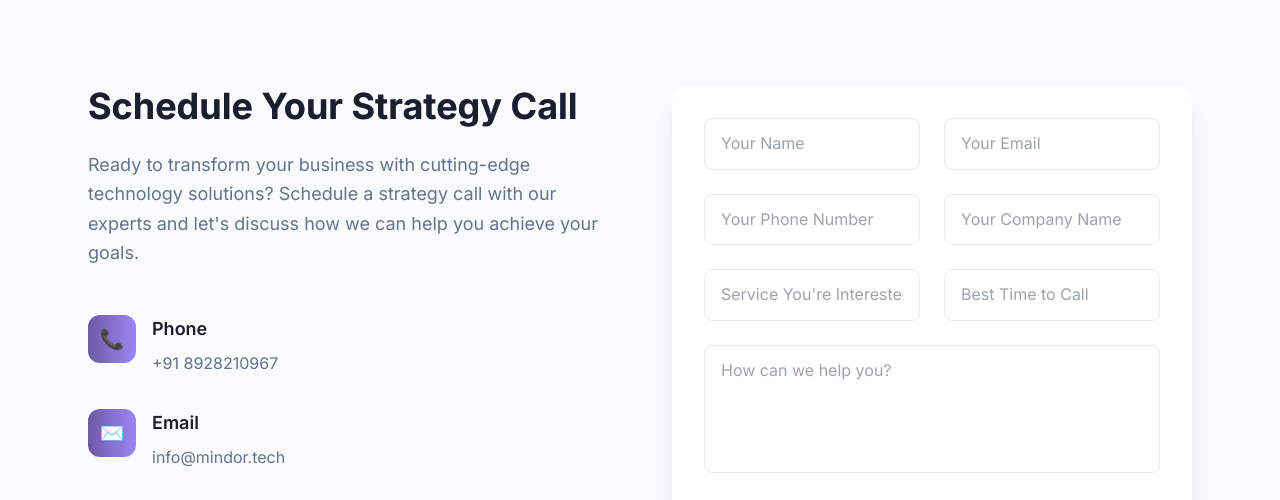
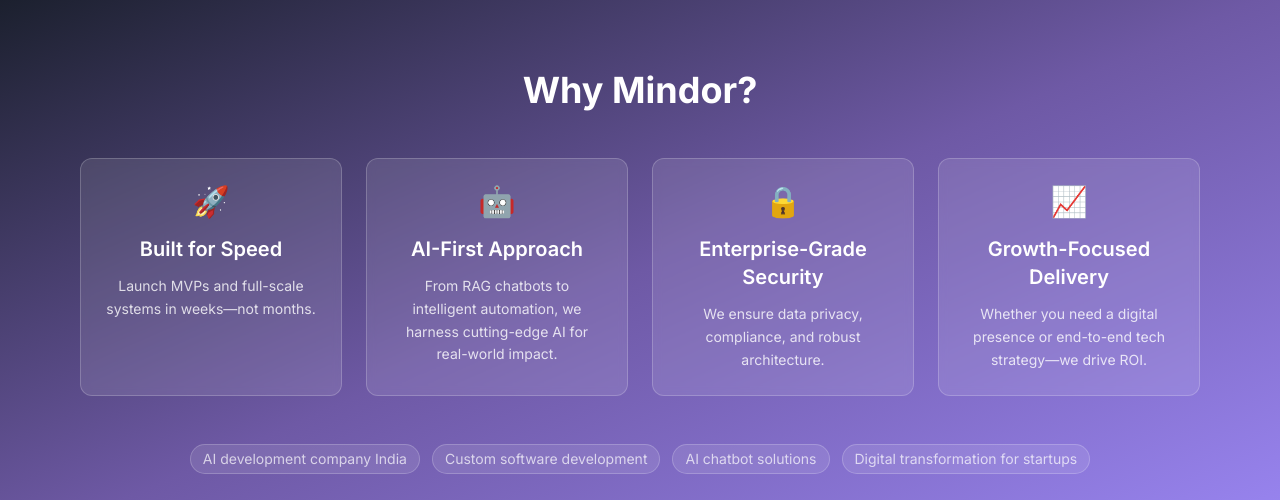
Before and after one commit to rastogi30/Mindor-tech, a React (Vite) app: page / in a window 1280 px wide. Shown: the part 810-1310 px from the top of the page. Built offline with nearby package versions, Linux system fonts and the light colour scheme.

Commit message:
subsection ui

```diff
--- /dev/null
+++ b/src/components/WhyMindor.jsx
@@ -0,0 +1,116 @@
+import React from 'react';
+import { motion } from 'framer-motion';
+
+const WhyMindor = () => {
+  return (
+    <section className="relative py-20 bg-gradient-to-br from-primary-dark via-primary to-primary-light">
+      <div className="container mx-auto px-4">
+        <motion.div
+          className="text-center"
+          initial={{ opacity: 0, y: 30 }}
+          whileInView={{ opacity: 1, y: 0 }}
+          transition={{ duration: 0.8 }}
+          viewport={{ once: true }}
+        >
+          <motion.h2
+            className="text-3xl md:text-4xl font-bold text-white mb-12"
+            initial={{ opacity: 0, y: 20 }}
+            whileInView={{ opacity: 1, y: 0 }}
+            transition={{ duration: 0.8, delay: 0.2 }}
+            viewport={{ once: true }}
+          >
+            Why Mindor?
+          </motion.h2>
+
+          <div className="grid grid-cols-1 md:grid-cols-2 lg:grid-cols-4 gap-6 max-w-6xl mx-auto">
+            <motion.div
+              className="bg-white/10 backdrop-blur-sm rounded-xl p-6 border border-white/20 hover:bg-white/15 transition-all duration-300"
+              initial={{ opacity: 0, y: 20 }}
+              whileInView={{ opacity: 1, y: 0 }}
+              transition={{ duration: 0.6, delay: 0.4 }}
+              viewport={{ once: true }}
+              whileHover={{ y: -5, scale: 1.02 }}
+            >
+              <div className="text-3xl mb-4">🚀</div>
+              <h3 className="text-xl font-semibold text-white mb-3">Built for Speed</h3>
+              <p className="text-white/80 text-sm leading-relaxed">
+                Launch MVPs and full-scale systems in weeks—not months.
+              </p>
+            </motion.div>
+
+            <motion.div
+              className="bg-white/10 backdrop-blur-sm rounded-xl p-6 border border-white/20 hover:bg-white/15 transition-all duration-300"
+              initial={{ opacity: 0, y: 20 }}
+              whileInView={{ opacity: 1, y: 0 }}
+              transition={{ duration: 0.6, delay: 0.6 }}
+              viewport={{ once: true }}
+              whileHover={{ y: -5, scale: 1.02 }}
+            >
+              <div className="text-3xl mb-4">🤖</div>
+              <h3 className="text-xl font-semibold text-white mb-3">AI-First Approach</h3>
+              <p className="text-white/80 text-sm leading-relaxed">
+                From RAG chatbots to intelligent automation, we harness cutting-edge AI for real-world impact.
+              </p>
+            </motion.div>
+
+            <motion.div
+              className="bg-white/10 backdrop-blur-sm rounded-xl p-6 border border-white/20 hover:bg-white/15 transition-all duration-300"
+              initial={{ opacity: 0, y: 20 }}
+              whileInView={{ opacity: 1, y: 0 }}
+              transition={{ duration: 0.6, delay: 0.8 }}
+              viewport={{ once: true }}
+              whileHover={{ y: -5, scale: 1.02 }}
+            >
+              <div className="text-3xl mb-4">🔒</div>
+              <h3 className="text-xl font-semibold text-white mb-3">Enterprise-Grade Security</h3>
+              <p className="text-white/80 text-sm leading-relaxed">
+                We ensure data privacy, compliance, and robust architecture.
+              </p>
+            </motion.div>
+
+            <motion.div
+              className="bg-white/10 backdrop-blur-sm rounded-xl p-6 border border-white/20 hover:bg-white/15 transition-all duration-300"
+              initial={{ opacity: 0, y: 20 }}
+              whileInView={{ opacity: 1, y: 0 }}
+              transition={{ duration: 0.6, delay: 1.0 }}
+              viewport={{ once: true }}
+              whileHover={{ y: -5, scale: 1.02 }}
+            >
+              <div className="text-3xl mb-4">📈</div>
+              <h3 className="text-xl font-semibold text-white mb-3">Growth-Focused Delivery</h3>
+              <p className="text-white/80 text-sm leading-relaxed">
+                Whether you need a digital presence or end-to-end tech strategy—we drive ROI.
+              </p>
+            </motion.div>
+          </div>
+
+          {/* SEO Keywords Section */}
+          <motion.div
+            className="mt-12 text-center"
+            initial={{ opacity: 0 }}
+            whileInView={{ opacity: 1 }}
+            transition={{ duration: 0.8, delay: 1.2 }}
+            viewport={{ once: true }}
+          >
+            <div className="flex flex-wrap justify-center gap-3 text-sm">
+              <span className="px-3 py-1 bg-white/10 rounded-full text-white/70 border border-white/20">
+                AI development company India
+              </span>
+              <span className="px-3 py-1 bg-white/10 rounded-full text-white/70 border border-white/20">
+                Custom software development
+              </span>
+              <span className="px-3 py-1 bg-white/10 rounded-full text-white/70 border border-white/20">
+                AI chatbot solutions
+              </span>
+              <span className="px-3 py-1 bg-white/10 rounded-full text-white/70 border border-white/20">
+                Digital transformation for startups
+              </span>
+            </div>
+          </motion.div>
+        </motion.div>
+      </div>
+    </section>
+  );
+};
+
+export default WhyMindor;
--- a/src/pages/HomePage.jsx
+++ b/src/pages/HomePage.jsx
@@ -2,7 +2,7 @@ import React, { useState, useEffect } from 'react';
 import { motion } from 'framer-motion';
 import Navbar from '../components/Navbar.jsx';
 import Hero from '../components/Hero.jsx';
-import Services from '../components/Services.jsx';
+import WhyMindor from '../components/WhyMindor.jsx';
 import Contact from '../components/Contact.jsx';
 import Footer from '../components/Footer.jsx';
 import SuccessModal from '../components/SuccessModal.jsx';
@@ -17,6 +17,22 @@ const HomePage = () => {
       // Clean up the URL
       history.replaceState(null, null, window.location.pathname);
     }
+
+    // Handle hash navigation for sections
+    const handleHashNavigation = () => {
+      const hash = window.location.hash;
+      if (hash && hash !== '#success') {
+        const sectionId = hash.substring(1);
+        setTimeout(() => {
+          const element = document.getElementById(sectionId);
+          if (element) {
+            element.scrollIntoView({ behavior: 'smooth' });
+          }
+        }, 100);
+      }
+    };
+
+    handleHashNavigation();
   }, []);
 
   const scrollToSection = (sectionId) => {
@@ -30,7 +46,7 @@ const HomePage = () => {
     <div className="App">
       <Navbar scrollToSection={scrollToSection} />
       <Hero scrollToSection={scrollToSection} />
-      <Services />
+      <WhyMindor />
       <Contact setShowSuccessModal={setShowSuccessModal} />
       <Footer />
       <SuccessModal
```
